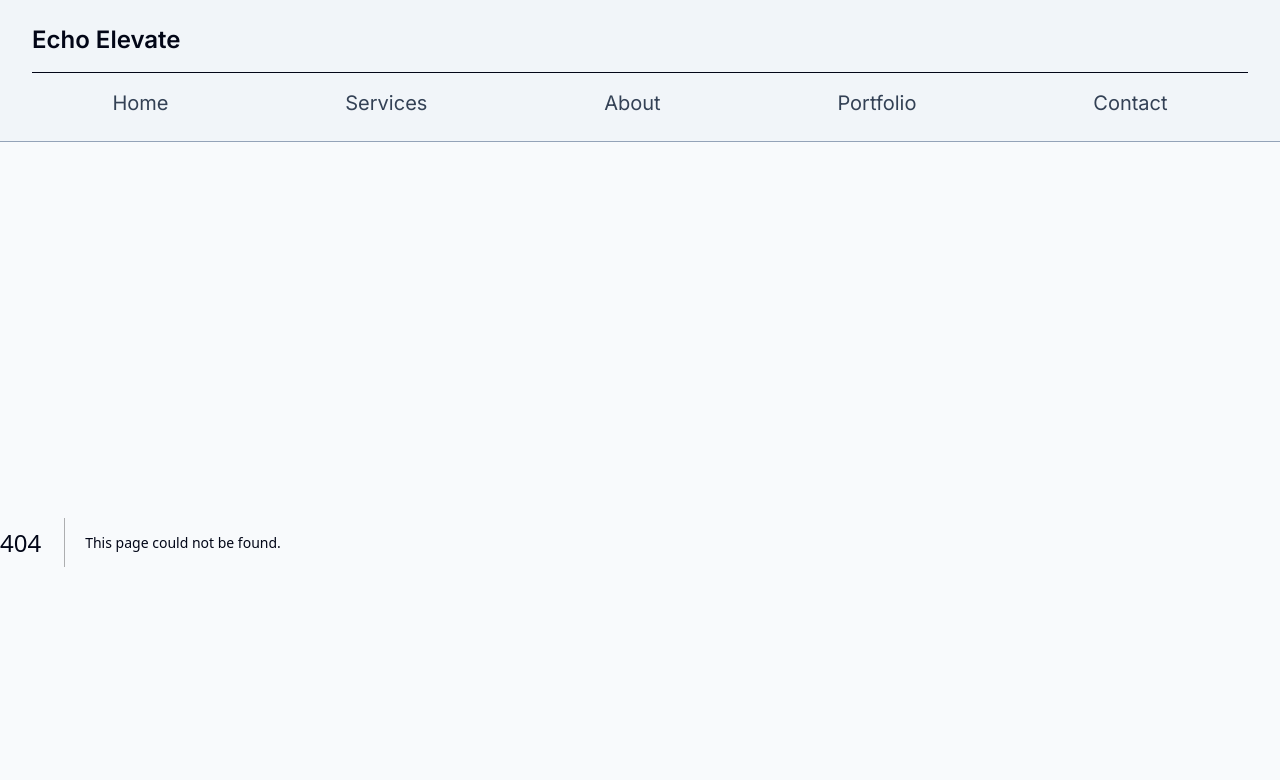
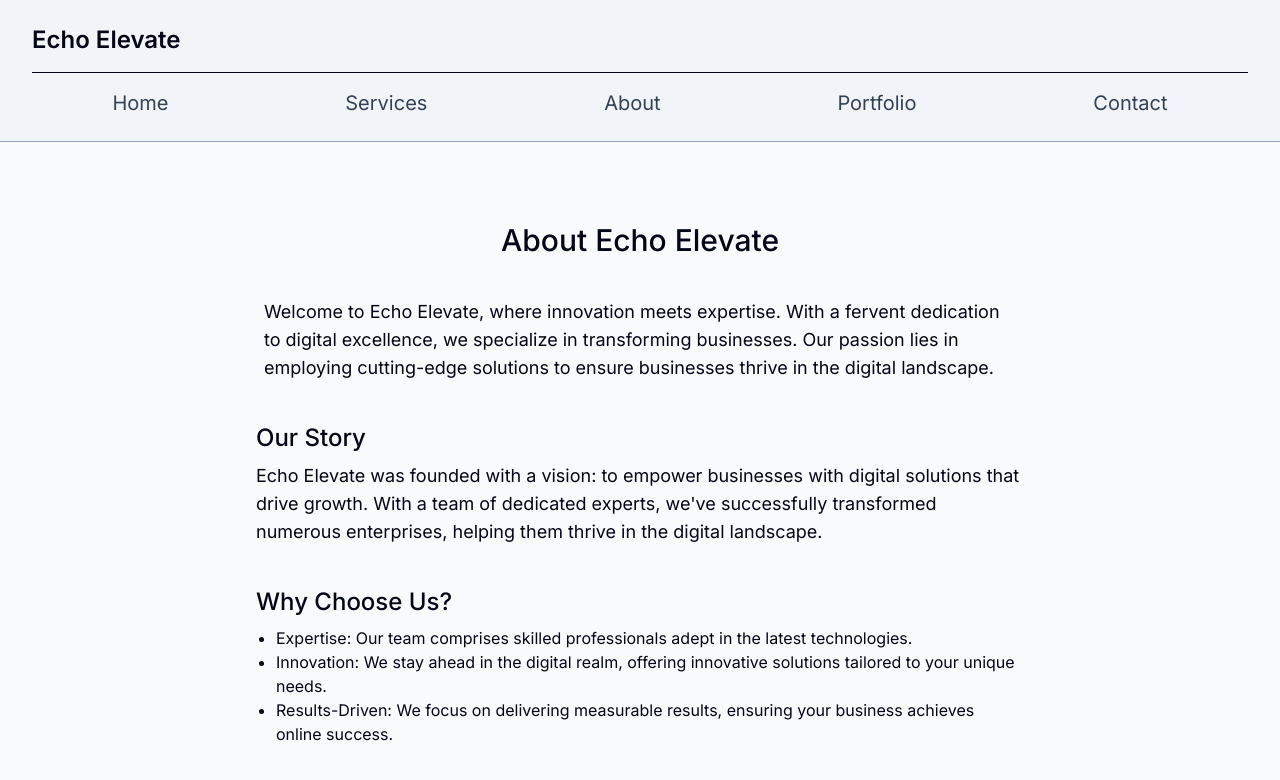
Before and after one commit to mind0bender/echo_elevate, a Next.js app: page /about in a window 1280 px wide. Before the commit this address had no page. Shown: the top 780 px of the page. Built offline with nearby package versions, Linux system fonts and the light colour scheme.

Commit message:
{ "CREATE": ["/about page"] }

```diff
--- /dev/null
+++ b/app/about/page.tsx
@@ -0,0 +1,46 @@
+export default function ContactPage(): JSX.Element {
+  return (
+    <div
+      className={`grow px-6 sm:px-8 md:px-10 py-10 sm:py-16 md:py-20 flex flex-col justify-center items-center gap-10`}
+    >
+      <h4 className={`text-2xl sm:text-3xl font-medium`}>About Echo Elevate</h4>
+
+      <div className={`max-w-3xl flex flex-col gap-2`}>
+        <p className={`sm:text-lg px-2`}>
+          Welcome to Echo Elevate, where innovation meets expertise. With a
+          fervent dedication to digital excellence, we specialize in
+          transforming businesses. Our passion lies in employing cutting-edge
+          solutions to ensure businesses thrive in the digital landscape.
+        </p>
+      </div>
+
+      <div className={`max-w-3xl flex flex-col gap-2`}>
+        <h5 className={`text-xl sm:text-2xl font-medium`}>Our Story</h5>
+        <p className={`sm:text-lg`}>
+          Echo Elevate was founded with a vision: to empower businesses with
+          digital solutions that drive growth. With a team of dedicated experts,
+          we&apos;ve successfully transformed numerous enterprises, helping them
+          thrive in the digital landscape.
+        </p>
+      </div>
+
+      <div className={`max-w-3xl flex flex-col gap-2`}>
+        <h5 className={`text-xl sm:text-2xl font-medium`}>Why Choose Us?</h5>
+        <ul className={`list-disc pl-5`}>
+          <li>
+            Expertise: Our team comprises skilled professionals adept in the
+            latest technologies.
+          </li>
+          <li>
+            Innovation: We stay ahead in the digital realm, offering innovative
+            solutions tailored to your unique needs.
+          </li>
+          <li>
+            Results-Driven: We focus on delivering measurable results, ensuring
+            your business achieves online success.
+          </li>
+        </ul>
+      </div>
+    </div>
+  );
+}
--- a/app/page.tsx
+++ b/app/page.tsx
@@ -1,7 +1,7 @@
 import Link from "next/link";
 import Button from "./components/button";
 
-export default function Home() {
+export default function Home(): JSX.Element {
   return (
     <div className={`flex flex-col gap-10 grow justify-center items-center`}>
       <div
--- a/app/services/page.tsx
+++ b/app/services/page.tsx
@@ -1,7 +1,7 @@
 import Link from "next/link";
 import Button from "../components/button";
 
-export default function ServicesPage() {
+export default function ServicesPage(): JSX.Element {
   return (
     <div
       className={`grow px-6 sm:px-8 md:px-10 py-10 sm:py-16 md:py-20 flex flex-col justify-center items-center gap-10`}
```
